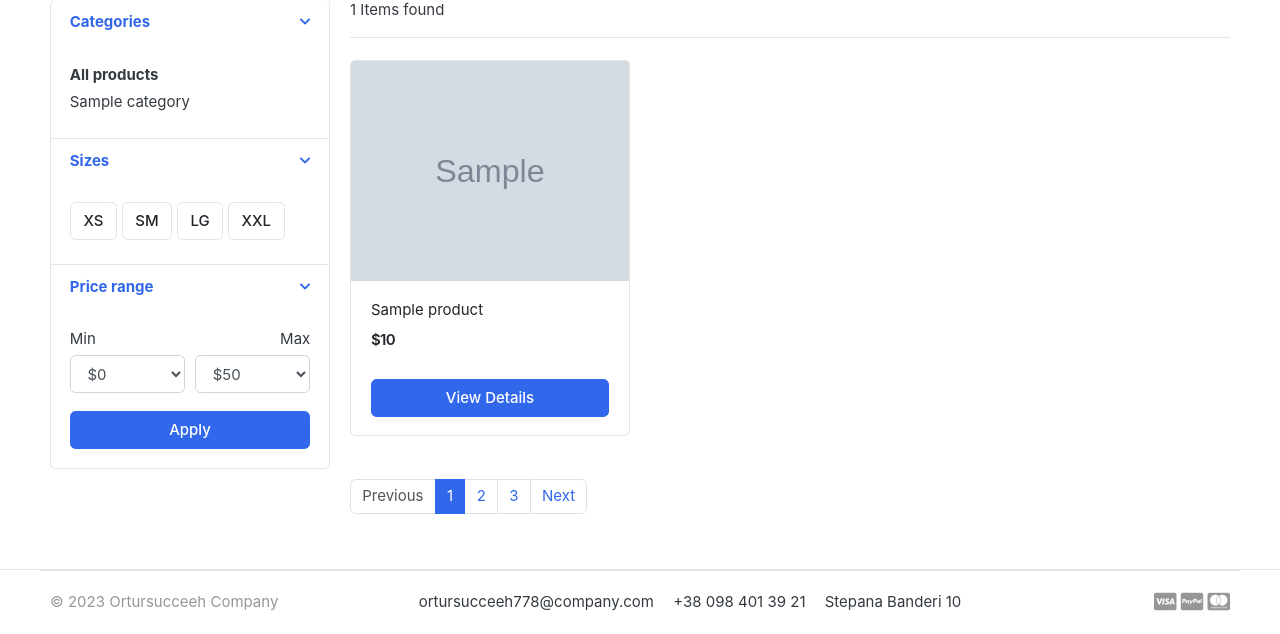
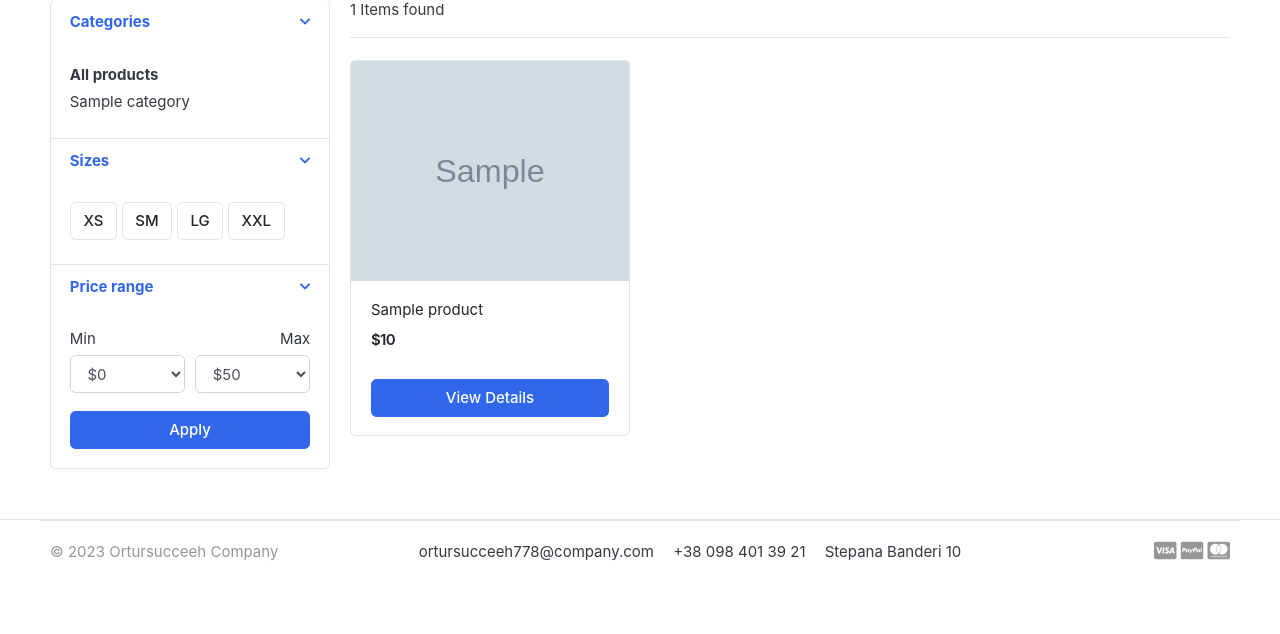
Before and after one commit to ortursucceeh/django-Ecommerce-site, a Django app: template templates/store/store.html in a window 1280 px wide. Shown: the part 295-929 px from the top of the page. After the commit the page ends 856 px from the top, so only its background shows below. Run offline with Django 4.2, Linux system fonts and the light colour scheme; the template is opened without the code that fills it: most values are stand-ins (such as "Sample title", 1, 10 or a date in 2020); grey boxes marked "Sample" are stand-in pictures; some libraries are stand-ins or nearby versions; some web fonts are replaced.

Commit message:
add pagination for store page

```diff
--- a/carts/views.py
+++ b/carts/views.py
@@ -1,4 +1,6 @@
 from django.shortcuts import render, redirect, get_object_or_404
+from django.core.exceptions import ObjectDoesNotExist
+
 from store.models import Product
 from .models import Cart, CartItem
 # Create your views here.
@@ -59,6 +61,7 @@ def remove_cart_item(request, product_id):
 
 def cart(request, total=0, quantity=0, cart_items=0):
     try:
+        tax, grand_total = 0, 0
         cart = Cart.objects.get(cart_id=_cart_id(request))
         cart_items = CartItem.objects.filter(cart=cart, is_active=True)
         for cart_item in cart_items:
@@ -66,7 +69,7 @@ def cart(request, total=0, quantity=0, cart_items=0):
             quantity += cart_item.quantity
         tax = (2 * total) / 100
         grand_total = total + tax
-    except ObjectNotExist:
+    except ObjectDoesNotExist:
         pass
 
     context = {
--- a/templates/store/store.html
+++ b/templates/store/store.html
@@ -147,13 +147,27 @@
 
 
     <nav class="mt-4" aria-label="Page navigation sample">
-      <ul class="pagination">
-        <li class="page-item disabled"><a class="page-link" href="#">Previous</a></li>
-        <li class="page-item active"><a class="page-link" href="#">1</a></li>
-        <li class="page-item"><a class="page-link" href="#">2</a></li>
-        <li class="page-item"><a class="page-link" href="#">3</a></li>
-        <li class="page-item"><a class="page-link" href="#">Next</a></li>
-      </ul>
+        {% if products.has_other_pages %}
+            <ul class="pagination">
+                {% if products.has_previous %}
+                    <li class="page-item"><a class="page-link" href="?page={{ products.previous_page_number }}">Previous</a></li>
+                {% else %}
+                    <li class="page-item disabled"><a class="page-link" href="#">Previous</a></li>
+                {% endif %}
+                {% for i in products.paginator.page_range %}
+                    {% if products.number == i %}
+                        <li class="page-item active"><a class="page-link" href="#">{{ i }}</a></li>
+                    {% else %}
+                        <li class="page-item"><a class="page-link" href="?page={{i}}">{{ i }}</a></li>
+                    {% endif %}
+                {% endfor %}
+                {% if products.has_next %}
+                    <li class="page-item"><a class="page-link" href="?page={{ products.next_page_number }}">Next</a></li>
+                {% else %}
+                    <li class="page-item disabled"><a class="page-link" href="#">Next</a></li>
+                {% endif %}
+            </ul>
+      {% endif %}
     </nav>
 
         </main> <!-- col.// -->
```
Also changed, not shown: store/views.py (+10 -3 lines).
